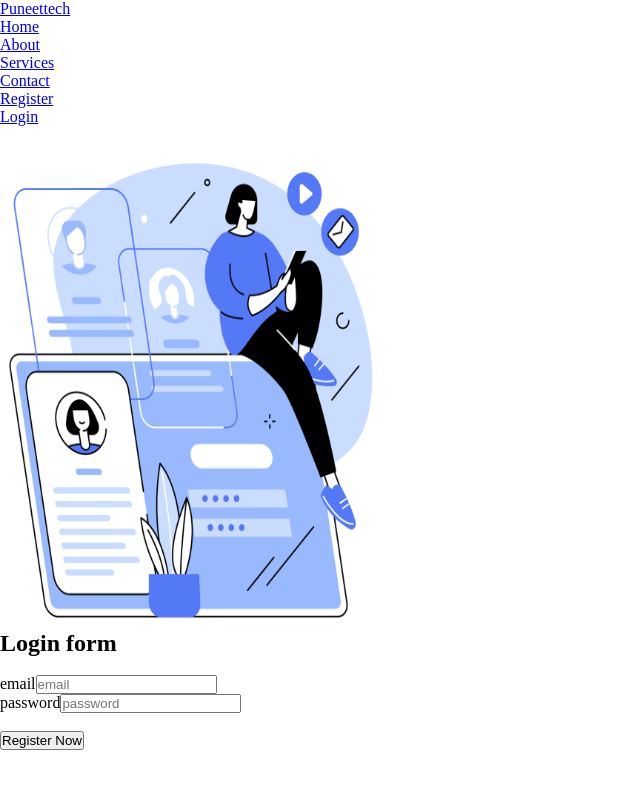
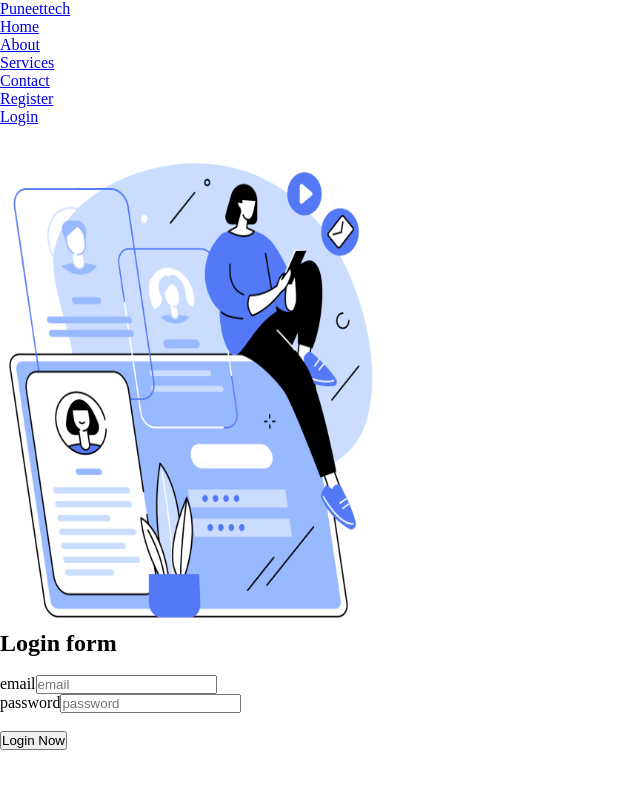
Before and after one commit to Puneet-kaushikji/mern1, a React (Vite) app in the folder client/: page /login in a window 1280 px wide. Shown: the top 788 px of the page, without its empty margins (0-640 px from the left). Built offline with nearby package versions, Linux system fonts and the light colour scheme.

Commit message:
continue

```diff
--- a/client/src/pages/Login.jsx
+++ b/client/src/pages/Login.jsx
@@ -70,7 +70,7 @@ export const Login = () => {
                   </div>
                   <br />
                   <button type="submit" className="btn btn-submit">
-                    Register Now
+                   Login Now
                   </button>
                 </form>
               </div>
```
